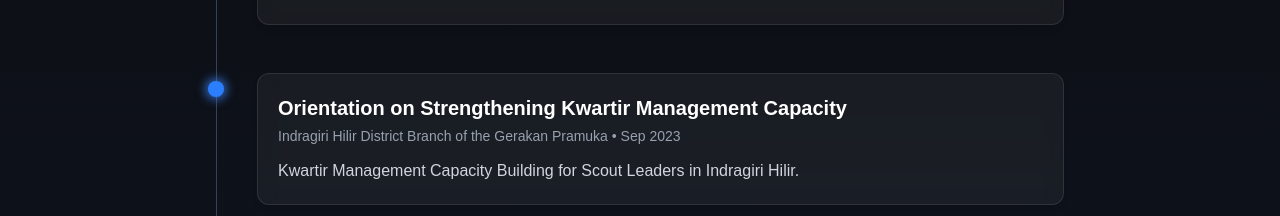
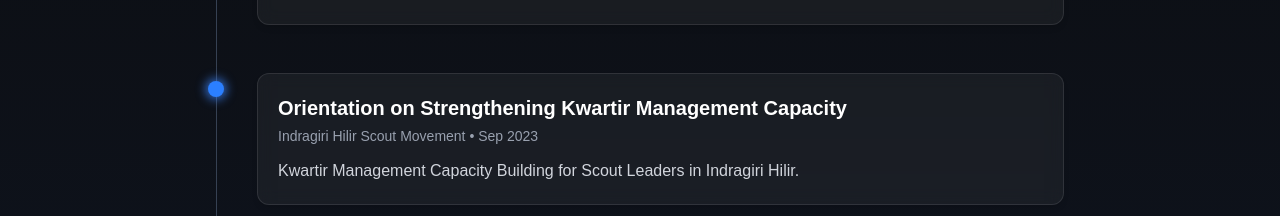
Before and after one commit to Rayhans21/rayhans, a Next.js app: page / in a window 1280 px wide. Shown: the part 3400-3616 px from the top of the page. Built offline with nearby package versions, Linux system fonts and the light colour scheme; a web font is replaced by a local one.

Commit message:
Update organization name in experiences section

```diff
--- a/components/experiences.tsx
+++ b/components/experiences.tsx
@@ -22,7 +22,7 @@
   },
   {
     title: 'Orientation on Strengthening Kwartir Management Capacity',
-    org: 'Indragiri Hilir District Branch of the Gerakan Pramuka',
+    org: 'Indragiri Hilir Scout Movement',
     date: 'Sep 2023',
     desc: 'Kwartir Management Capacity Building for Scout Leaders in Indragiri Hilir.',
   },
```
